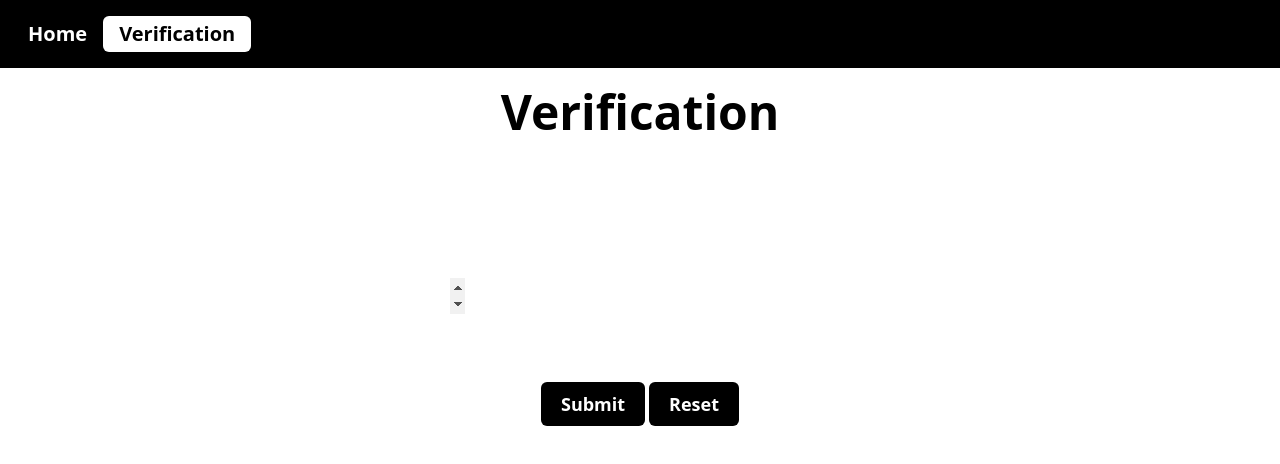
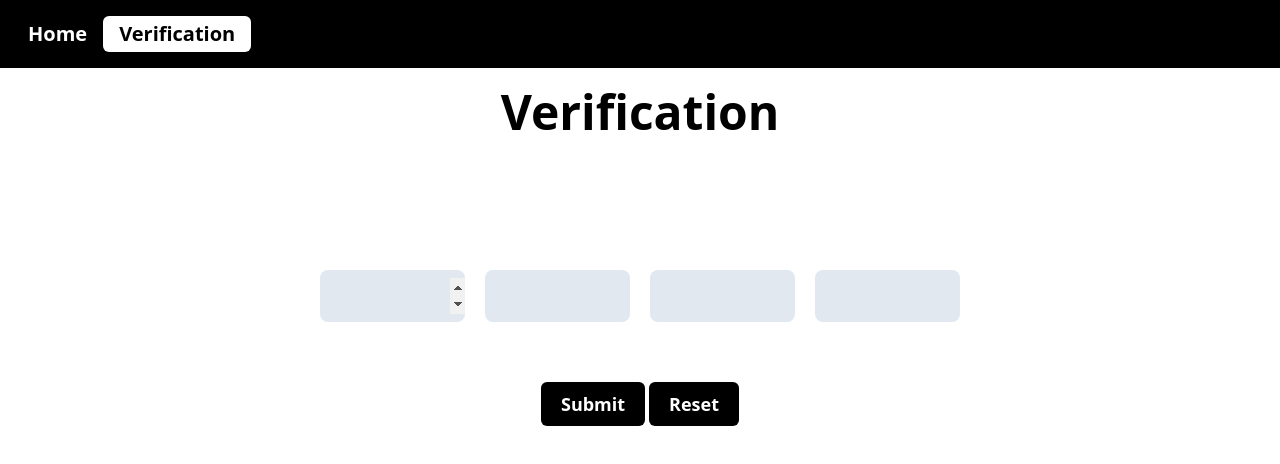
Before and after one commit to ali-mohammadi5272/TodoList_Kandoo, a React (Vite) app: page /verification in a window 1280 px wide. Shown: the top 464 px of the page. Built offline with nearby package versions, Linux system fonts and the light colour scheme.

Commit message:
style: OTP's inputs bg-color

```diff
--- a/src/components/modules/OTP/OTPInput.jsx
+++ b/src/components/modules/OTP/OTPInput.jsx
@@ -2,7 +2,7 @@ const OTPInput = ({ refElement, onChange }) => {
   return (
     <input
       type="number"
-      className="py-2 w-full text-3xl text-center rounded-lg outline-none"
+      className="py-2 w-full text-3xl text-center rounded-lg outline-none bg-slate-200"
       max={9}
       min={0}
       minLength={1}
```
